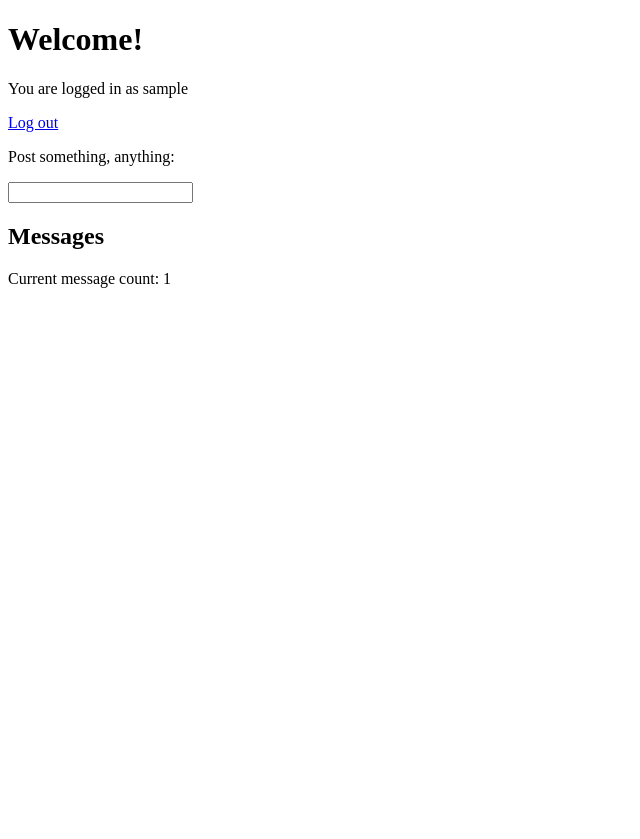
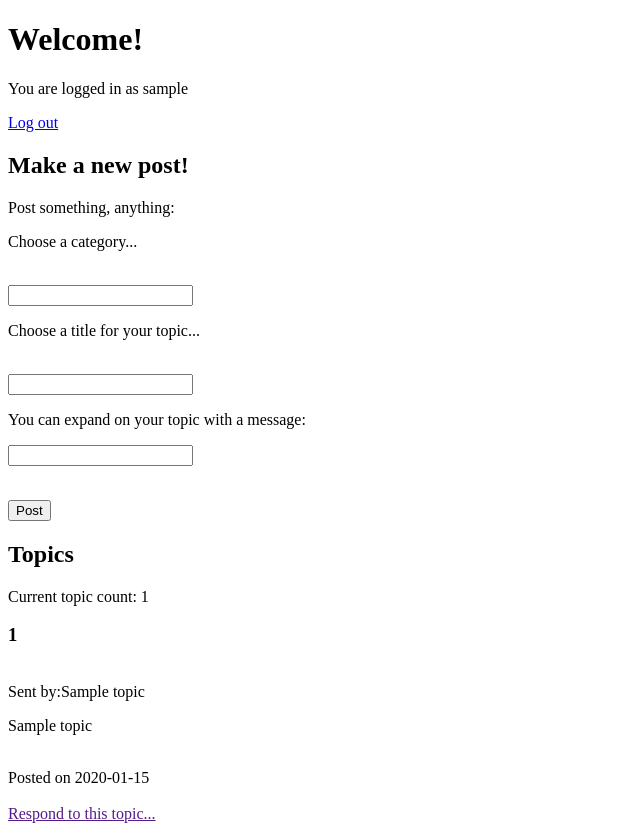
Before and after one commit to valpyots/tsoha-project, a Flask app: template templates/index.html in a window 1280 px wide. Shown: the whole page, without its empty margins (0-640 px from the left). Before the commit the page ends 288 px from the top, so only its background shows below. Run offline with Flask 3, Linux system fonts and the light colour scheme; the visitor is signed in with stand-in values (Sample User, id 1); the template is opened without the code that fills it: most values are stand-ins (such as "Sample title", 1, 10 or a date in 2020).

Commit message:
Expanded message functionality to include topic titles

```diff
--- a/templates/index.html
+++ b/templates/index.html
@@ -6,18 +6,28 @@
     <body>
         <h1>Welcome!</h1>
         <p>{% if session.user_id %}
+            <!--- If user is logged in, show their username and allow them to post a topic or browse existing ones-->
             <p>You are logged in as {{ username[0] }}</p>
             <a href="/logout">Log out</a>
-            <form action="/send" method="POST">
+            <h2>Make a new post!</h2>
+            <form action="/newtopic" method="POST">
             <p>Post something, anything:</p>
-            <input type="text" name="content"></p>
+            <p>Choose a category...</p><br>
+            <input type="text" name="category">
+            <p>Choose a title for your topic...</p></br>
+            <input type="text" name="title"><br/>
+            <p>You can expand on your topic with a message:</p>
+            <input type="text" name="message"></p><br>
+            <input type="submit" value="Post">
             </form>
-            <h2>Messages</h2>
-            <p>Current message count: {{ count }}</p>
-            {% for message in messages %}
-            <h3>{{message[1]}}:</h3></br>
-            Message: <p>{{message[0]}}</p></br>
-            Posted on {{message[2].strftime('%Y-%m-%d %H:%M:%S')}}</br></br>
+            <h2>Topics</h2>
+            <p>Current topic count: {{ count }}</p>
+            {% for topic in topics %}
+            <h3>{{topic[0]}}</h3></br>
+            Sent by:{{topic[2]}}<br>
+            <p>{{topic[1]}}</p></br>
+            Posted on {{topic[3].strftime('%Y-%m-%d %H:%M:%S')}}</br></br>
+            <a href="">Respond to this topic...</a>
             {%endfor%}
             {% else %}
             <h2>Already have an account? Log in:</h2>
```
Also changed, not shown: messages.py (+15 -4 lines), routes.py (+14 -4 lines).
